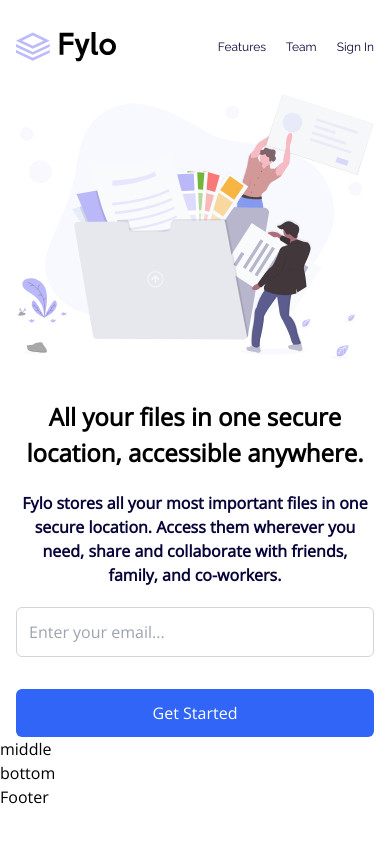
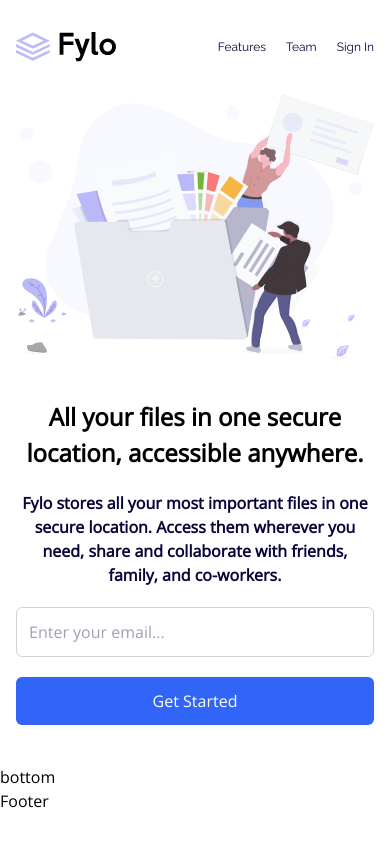
Before and after one commit to RomaLetodiani/fylo-landing-page, a React (Vite) app: page / in a window 390 px wide. Built offline with nearby package versions, Linux system fonts and the light colour scheme.

Commit message:
changed textObj to GlobalObj

```diff
--- a/src/components/layout/Footer.tsx
+++ b/src/components/layout/Footer.tsx
@@ -1,7 +1,7 @@
-import { textObj } from '../shared/consts';
+import { GlobalObj } from '../shared/consts';
 
 const Footer = () => {
-  const { footer } = textObj;
+  const { footer } = GlobalObj;
   console.log('🚀 ~ Footer ~ footer:', footer);
   return <div>Footer</div>;
 };
--- a/src/components/layout/Header.tsx
+++ b/src/components/layout/Header.tsx
@@ -1,9 +1,9 @@
 import logo from '../../assets/images/logo.svg';
 import SectionWrapper from '../SectionWrapper';
-import { textObj } from '../shared/consts';
+import { GlobalObj } from '../shared/consts';
 
 const Header = () => {
-  const { header } = textObj;
+  const { header } = GlobalObj;
   return (
     <SectionWrapper>
       <div className="flex justify-between items-center gap-5 sm:gap-10 font-raleWay py-8 sm:py-16">
--- a/src/components/scenes/Hero.tsx
+++ b/src/components/scenes/Hero.tsx
@@ -2,11 +2,11 @@ import SectionWrapper from '../SectionWrapper';
 import Button from '../UI/Button';
 import Input from '../UI/Input';
 import TwoColumns from '../layout/TwoColumns';
-import { textObj } from '../shared/consts';
+import { GlobalObj } from '../shared/consts';
 import { useInput } from '../shared/hooks/UseInput';
 
 const Hero = () => {
-  const { hero } = textObj;
+  const { hero } = GlobalObj;
   const {
     value: emailValue,
     hasError: emailHasError,
@@ -24,7 +24,7 @@ const Hero = () => {
               {hero.title}
             </h1>
             <p className="text-very-dark-blue font-semibold">{hero.desc}</p>
-            <div className="flex flex-col md:flex-row md:items-center w-full gap-8 md:gap-5">
+            <div className="flex flex-col md:flex-row md:items-center w-full gap-5 md:gap-5">
               <Input
                 name="email"
                 type="email"
--- a/src/components/scenes/Middle.tsx
+++ b/src/components/scenes/Middle.tsx
@@ -1,5 +1,12 @@
+import SectionWrapper from '../SectionWrapper';
+import TwoColumns from '../layout/TwoColumns';
+
 const Middle = () => {
-  return <div>middle</div>;
+  return (
+    <SectionWrapper>
+      <TwoColumns textsDiv={<div></div>} rightDiv={<div></div>} />
+    </SectionWrapper>
+  );
 };
 
 export default Middle;
--- a/src/components/shared/consts.ts
+++ b/src/components/shared/consts.ts
@@ -1,8 +1,8 @@
-import testimonial from '../../assets/images/avatar-testimonial.png';
+import testimonialAvatar from '../../assets/images/avatar-testimonial.png';
 import hero from '../../assets/images/illustration-1.svg';
 import middle from '../../assets/images/illustration-2.svg';
 
-export const textObj = {
+export const GlobalObj = {
   header: ['Features', 'Team', 'Sign In'],
   hero: {
     title: 'All your files in one secure location, accessible anywhere.',
@@ -23,7 +23,7 @@ export const textObj = {
       text: 'Fylo has improved our team productivity by an order of magnitude. Since making the switch our team has become a well-oiled collaboration machine.',
       name: 'Kyle Burton',
       desc: 'Founder & CEO, Huddle',
-      image: testimonial,
+      image: testimonialAvatar,
     },
     image: middle,
   },
```
